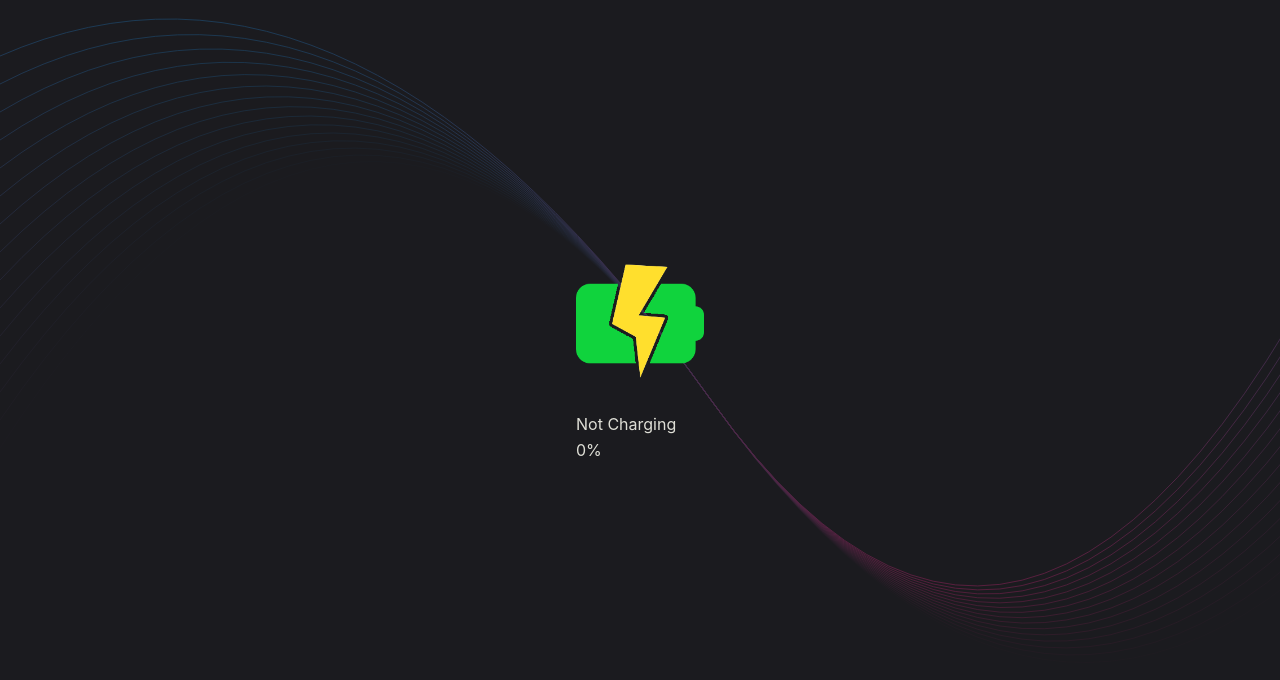
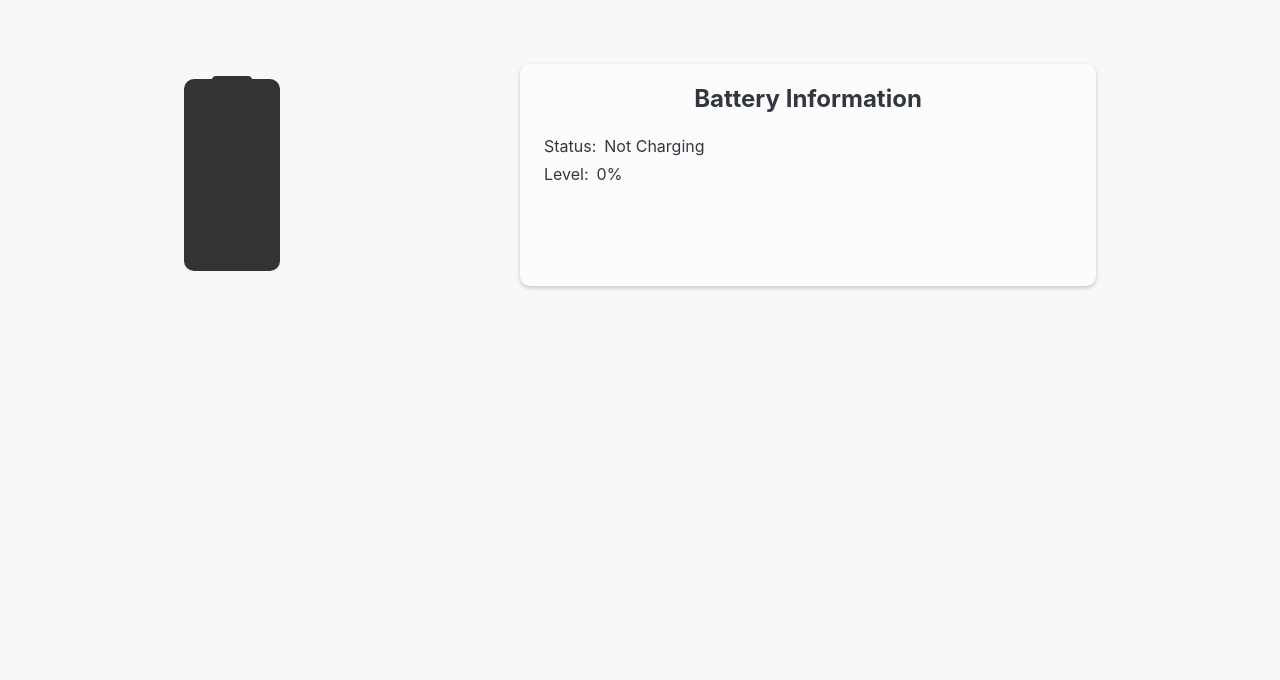
Before and after one commit to rickysambora55/battery-alarm, a React (Vite) app in the folder src/renderer/: page / in a window 1280 px wide. Shown: the top 680 px of the page. Built offline with nearby package versions, Linux system fonts and the light colour scheme.

Commit message:
prototype 1

```diff
--- a/src/renderer/src/App.jsx
+++ b/src/renderer/src/App.jsx
@@ -1,4 +1,4 @@
-import logo from "./assets/img/icon.svg";
+import { ChargingIcon } from "./assets/img/svg";
 import { useEffect, useState } from "react";
 import highAlert from "./assets/audio/high.mp3";
 import lowAlert from "./assets/audio/low.mp3";
@@ -96,11 +96,37 @@ function App() {
 
     return (
         <main>
-            <img alt="logo" className="logo" src={logo} />
-            <div className="charging">
-                {batteryInfo.charging ? "Charging" : "Not Charging"}
+            <div className="container">
+                <div className="battery">
+                    <div
+                        className={`battery-level ${batteryInfo.level < 15 ? "alert" : batteryInfo.level < 25 ? "warn" : ""}`}
+                        style={{ height: `${batteryInfo.level}%` }}
+                    />
+                    {batteryInfo.charging && (
+                        <ChargingIcon
+                            className="charging"
+                            style={{ color: "#fcec03" }}
+                        />
+                    )}
+                </div>
+                <div className="info">
+                    <h2 className="title">Battery Information</h2>
+                    <div className="infoContent">
+                        <div className="infoList charge">
+                            <span>Status:</span>
+                            <span>
+                                {batteryInfo.charging
+                                    ? "Charging"
+                                    : "Not Charging"}
+                            </span>
+                        </div>
+                        <div className="infoList level">
+                            <span>Level:</span>
+                            <span>{batteryInfo.level}%</span>
+                        </div>
+                    </div>
+                </div>
             </div>
-            <div className="level">{batteryInfo.level}%</div>
         </main>
     );
 }
--- a/src/renderer/src/assets/base.css
+++ b/src/renderer/src/assets/base.css
@@ -24,11 +24,11 @@
 }
 
 :root {
-  --color-background: var(--ev-c-black);
-  --color-background-soft: var(--ev-c-black-soft);
-  --color-background-mute: var(--ev-c-black-mute);
+    --color-background: var(--ev-c-white);
+    --color-background-soft: var(--ev-c-white-soft);
+    --color-background-mute: var(--ev-c-white-mute);
 
-  --color-text: var(--ev-c-text-1);
+    --color-text: var(--ev-c-gray-3);
 }
 
 *,
@@ -46,20 +46,20 @@ ul {
 body {
     min-height: 100vh;
     color: var(--color-text);
-  background: var(--color-background);
+    background: var(--color-background-soft);
     line-height: 1.6;
     font-family:
         Inter,
         -apple-system,
         BlinkMacSystemFont,
-    'Segoe UI',
+        "Segoe UI",
         Roboto,
         Oxygen,
         Ubuntu,
         Cantarell,
-    'Fira Sans',
-    'Droid Sans',
-    'Helvetica Neue',
+        "Fira Sans",
+        "Droid Sans",
+        "Helvetica Neue",
         sans-serif;
     text-rendering: optimizeLegibility;
     -webkit-font-smoothing: antialiased;
--- /dev/null
+++ b/src/renderer/src/assets/img/svg.jsx
@@ -0,0 +1,13 @@
+export function ChargingIcon(props) {
+    return (
+        <svg
+            className="charging"
+            viewBox="0 0 32 32"
+            fill="currentColor"
+            xmlns="http://www.w3.org/2000/svg"
+            {...props}
+        >
+            <path d="M23.5 13.187h-7.5v-12.187l-7.5 17.813h7.5v12.187l7.5-17.813z"></path>
+        </svg>
+    );
+}
--- a/src/renderer/src/assets/main.css
+++ b/src/renderer/src/assets/main.css
@@ -1,146 +1,96 @@
 @import "./base.css";
 
 body {
-    display: flex;
-    align-items: center;
-    justify-content: center;
-    overflow: hidden;
-    background-image: url("./img/wavy-lines.svg");
-    background-size: cover;
-    user-select: none;
+    padding: 4rem;
 }
 
-code {
-    font-weight: 600;
-    padding: 3px 5px;
-    border-radius: 2px;
-    background-color: var(--color-background-mute);
-    font-family:
-        ui-monospace,
-        SFMono-Regular,
-        SF Mono,
-        Menlo,
-        Consolas,
-        Liberation Mono,
-        monospace;
-    font-size: 85%;
+.container {
+    display: flex;
+    justify-content: space-around;
 }
 
-#root {
+.info {
+    width: 50%;
+    padding: 1rem 1.5rem;
+    background: #fcfcfc;
+    border-radius: 10px;
+    box-shadow: 0 2px 4px rgba(0, 0, 0, 0.2);
     display: flex;
+    flex-direction: column;
     align-items: center;
-    justify-content: center;
-    flex-direction: column;
-    margin-bottom: 80px;
+    gap: 1rem;
 }
 
-.logo {
-    margin-bottom: 20px;
-    -webkit-user-drag: none;
-    height: 128px;
-    width: 128px;
-    will-change: filter;
-    transition: filter 300ms;
+.info h2 {
+    font-weight: bold;
 }
 
-.logo:hover {
-    filter: drop-shadow(0 0 1.2em #6988e6aa);
+.infoContent {
+    width: 100%;
+    display: flex;
+    flex-direction: column;
+    gap: 0.1rem;
 }
 
-.creator {
-    font-size: 14px;
-    line-height: 16px;
-    color: var(--ev-c-text-2);
-    font-weight: 600;
-    margin-bottom: 10px;
+.infoList {
+    display: flex;
+    gap: 0.5rem;
 }
 
-.text {
-    font-size: 28px;
-    color: var(--ev-c-text-1);
-    font-weight: 700;
-    line-height: 32px;
-    text-align: center;
-    margin: 0 10px;
-    padding: 16px 0;
+/* Battery */
+.battery {
+    background: #333;
+    border: 3px solid #333;
+    width: 6rem;
+    height: 12rem;
+    border-radius: 10px;
+    position: relative;
+    margin: 15px 0;
+}
+.battery:before {
+    content: "";
+    height: 0.5rem;
+    width: 2.5rem;
+    background: #333;
+    display: block;
+    position: absolute;
+    top: -6px;
+    left: 50%;
+    transform: translateX(-50%);
+    border-radius: 10px;
+}
+.battery:after {
+    content: "";
+    display: block;
+    position: absolute;
+    top: -1px;
+    left: -1px;
+    right: -1px;
+    bottom: -1px;
+    border-radius: 10px;
 }
 
-.tip {
-    font-size: 16px;
-    line-height: 24px;
-    color: var(--ev-c-text-2);
-    font-weight: 600;
+.battery-level {
+    background: #30b455;
+    position: absolute;
+    bottom: 0px;
+    left: 0;
+    right: 0;
+    border-radius: 6px;
 }
-
-.react {
-    background: -webkit-linear-gradient(315deg, #087ea4 55%, #7c93ee);
-    background-clip: text;
-    -webkit-background-clip: text;
-    -webkit-text-fill-color: transparent;
-    font-weight: 700;
+.battery-level.warn {
+    background-color: #efaf13;
 }
-
-.actions {
-    display: flex;
-    padding-top: 32px;
-    margin: -6px;
-    flex-wrap: wrap;
-    justify-content: flex-start;
+.battery-level.alert {
+    background-color: #e81309;
 }
-
-.action {
-    flex-shrink: 0;
-    padding: 6px;
-}
-
-.action a {
-    cursor: pointer;
-    text-decoration: none;
-    display: inline-block;
-    border: 1px solid transparent;
-    text-align: center;
-    font-weight: 600;
-    white-space: nowrap;
-    border-radius: 20px;
-    padding: 0 20px;
-    line-height: 38px;
-    font-size: 14px;
-    border-color: var(--ev-button-alt-border);
-    color: var(--ev-button-alt-text);
-    background-color: var(--ev-button-alt-bg);
-}
-
-.action a:hover {
-    border-color: var(--ev-button-alt-hover-border);
-    color: var(--ev-button-alt-hover-text);
-    background-color: var(--ev-button-alt-hover-bg);
-}
-
-.versions {
+.charging {
+    height: 5rem;
+    width: 5rem;
     position: absolute;
-    bottom: 30px;
-    margin: 0 auto;
-    padding: 15px 0;
-    font-family: "Menlo", "Lucida Console", monospace;
-    display: inline-flex;
-    overflow: hidden;
-    align-items: center;
-    border-radius: 22px;
-    background-color: #202127;
-    backdrop-filter: blur(24px);
-}
-
-.versions li {
-    display: block;
-    float: left;
-    border-right: 1px solid var(--ev-c-gray-1);
-    padding: 0 20px;
-    font-size: 14px;
-    line-height: 14px;
-    opacity: 0.8;
-    &:last-child {
-        border: none;
-    }
+    top: 50%;
+    left: 50%;
+    transform: translate(-50%, -50%);
 }
 
 @media (max-width: 720px) {
@@ -148,16 +98,3 @@ code {
         font-size: 20px;
     }
 }
-
-@media (max-width: 620px) {
-    .versions {
-        display: none;
-    }
-}
-
-@media (max-width: 350px) {
-    .tip,
-    .actions {
-        display: none;
-    }
-}
```
Also changed, not shown: src/renderer/src/assets/img/lightning.svg (added). Lines whose indentation alone changed are shown as unchanged.
